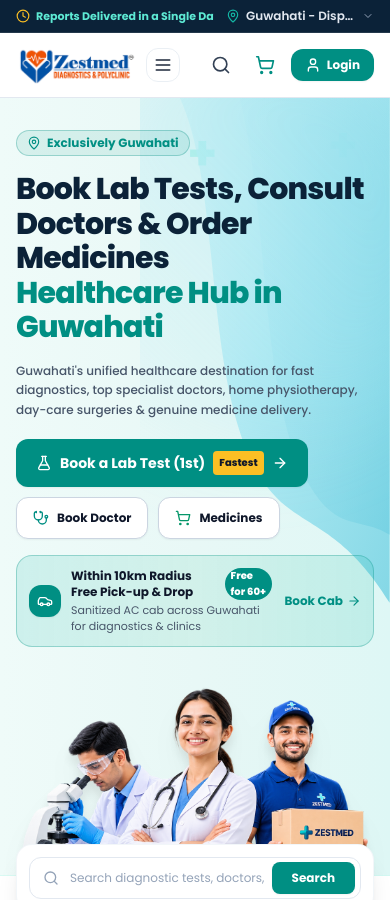
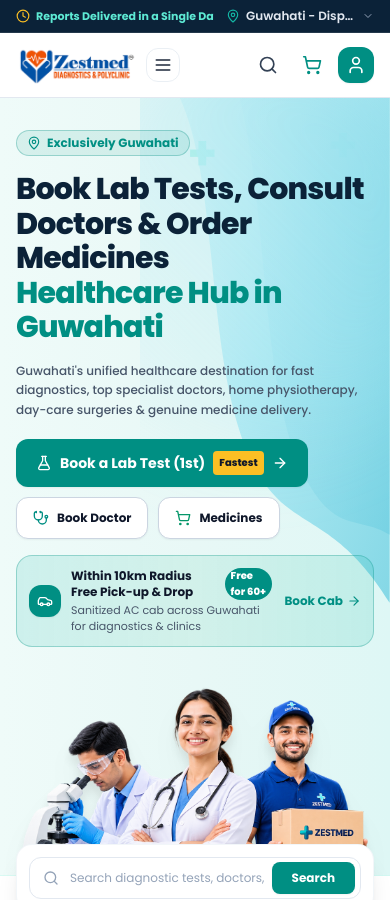
Before and after one commit to Ajayendra30/ZESTMED, a React (Vite) app: page / in a window 390 px wide. Shown: the top 900 px of the page. Built offline with nearby package versions, Linux system fonts and the light colour scheme.

Commit message:
fix: display icon-only login button in navbar to prevent cutoff

```diff
--- a/src/components/Navbar.jsx
+++ b/src/components/Navbar.jsx
@@ -614,11 +614,11 @@ export default function Navbar({
               ) : (
                 <Link
                   to="/login"
-                  className="flex items-center gap-1.5 sm:gap-2 px-3.5 sm:px-4.5 py-2 sm:py-2.5 rounded-xl bg-[#008F83] hover:bg-[#007a70] text-white font-bold text-xs sm:text-sm shadow-sm hover:shadow-md transition whitespace-nowrap shrink-0"
+                  className="w-9 h-9 sm:w-10 sm:h-10 rounded-xl bg-[#008F83] hover:bg-[#007A70] text-white flex items-center justify-center shadow-xs hover:shadow-md transition-all shrink-0 active:scale-95"
                   title="Login"
+                  aria-label="Login"
                 >
-                  <User className="w-4 h-4 shrink-0" />
-                  <span>Login</span>
+                  <User className="w-5 h-5 text-white shrink-0" />
                 </Link>
               )}
 
```
